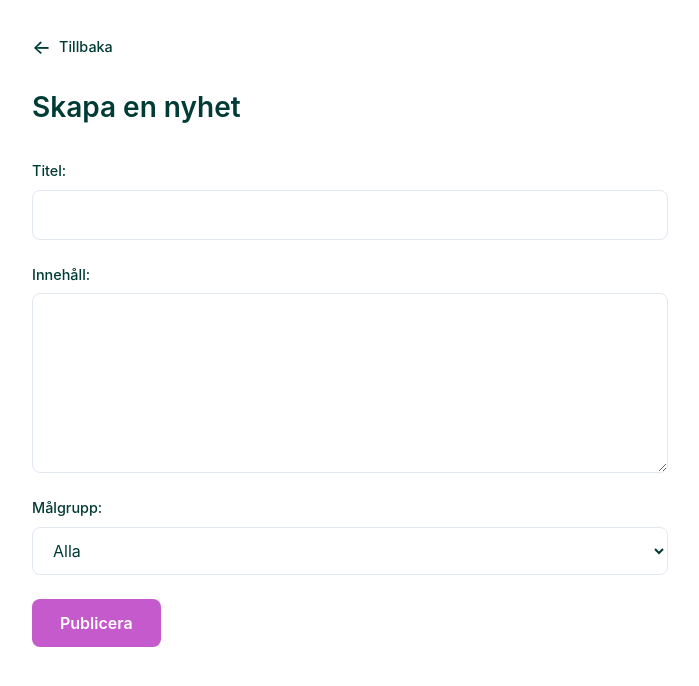
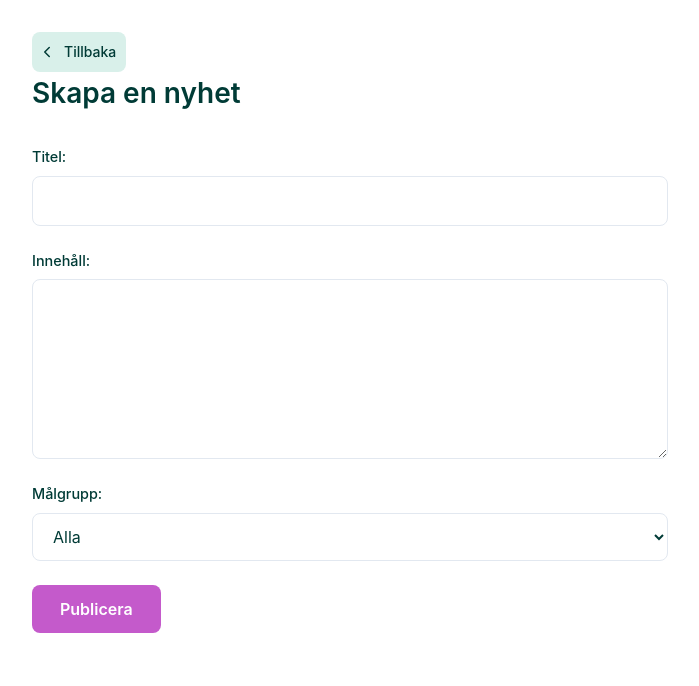
Before and after one commit to TH-SuperTeam/project-intranet, a React (Vite) app in the folder frontend/: page /news/create in a window 1280 px wide. Shown: the top 686 px of the page, without its empty margins (290-989 px from the left). Built offline with nearby package versions, Linux system fonts and the light colour scheme.

Commit message:
add reusable BackLink component

```diff
--- a/frontend/src/components/CreateNews/CreateNews.tsx
+++ b/frontend/src/components/CreateNews/CreateNews.tsx
@@ -4,7 +4,7 @@ import { useMutation, useQueryClient } from "@tanstack/react-query";
 import { publishNews } from "../../services/newsApi";
 import { TargetAudience } from "../../types/TargetAudience";
 import styles from "./CreateNews.module.css";
-import { Link } from "react-router-dom";
+import BackLink from "../common/BackLink";
 
 const CreateNews = () => {
     // State för formulärets värden
@@ -61,10 +61,7 @@ const CreateNews = () => {
 
     return (
         <div className={styles.container}>
-            <Link to="/news" className={styles.backLink}>
-                <span aria-hidden="true">←</span>
-                Tillbaka
-            </Link>
+            <BackLink to="/news" />
             <h1 className={styles.title}>Skapa en nyhet</h1>
 
             <form className={styles.form} onSubmit={handleSubmit} noValidate>
@@ -78,7 +75,7 @@ const CreateNews = () => {
                         id="title"
                         name="title"
                         value={title}
-                        onChange={e => setTitle(e.target.value)}
+                        onChange={(e) => setTitle(e.target.value)}
                         maxLength={255}
                         required
                     />
@@ -93,7 +90,7 @@ const CreateNews = () => {
                         id="content"
                         name="content"
                         value={content}
-                        onChange={e => setContent(e.target.value)}
+                        onChange={(e) => setContent(e.target.value)}
                         required
                     />
                 </div>
@@ -107,7 +104,7 @@ const CreateNews = () => {
                         id="targetAudience"
                         name="targetAudience"
                         value={targetAudience}
-                        onChange={e =>
+                        onChange={(e) =>
                             setTargetAudience(e.target.value as TargetAudience)
                         }
                     >
--- /dev/null
+++ b/frontend/src/components/common/BackLink.tsx
@@ -0,0 +1,41 @@
+import { Link } from "react-router-dom";
+import { ChevronLeft } from "lucide-react";
+
+type BackLinkProps = {
+    to: string;
+    label?: string;
+};
+
+const BackLink = ({ to, label = "Tillbaka" }: BackLinkProps) => {
+    return (
+        <Link
+            to={to}
+            className="
+                group inline-flex w-fit items-center gap-2
+                rounded-lg pl-1.5 pr-2.5 py-2.5
+                bg-(--color-primary-soft)
+                text-(--color-primary)
+                text-sm font-medium no-underline
+                transition-all duration-200
+                hover:bg-(--color-surface-hover)
+                hover:-translate-x-0.5
+                focus-visible:outline-2
+                focus-visible:outline-offset-2
+                focus-visible:outline-(--color-primary)
+                motion-reduce:transform-none
+                motion-reduce:transition-none
+            "
+        >
+            <ChevronLeft
+                size={18}
+                strokeWidth={2}
+                aria-hidden="true"
+                className="transition-transform duration-200 group-hover:-translate-x-0.5 motion-reduce:transition-none"
+            />
+
+            <span>{label}</span>
+        </Link>
+    );
+};
+
+export default BackLink;
```
